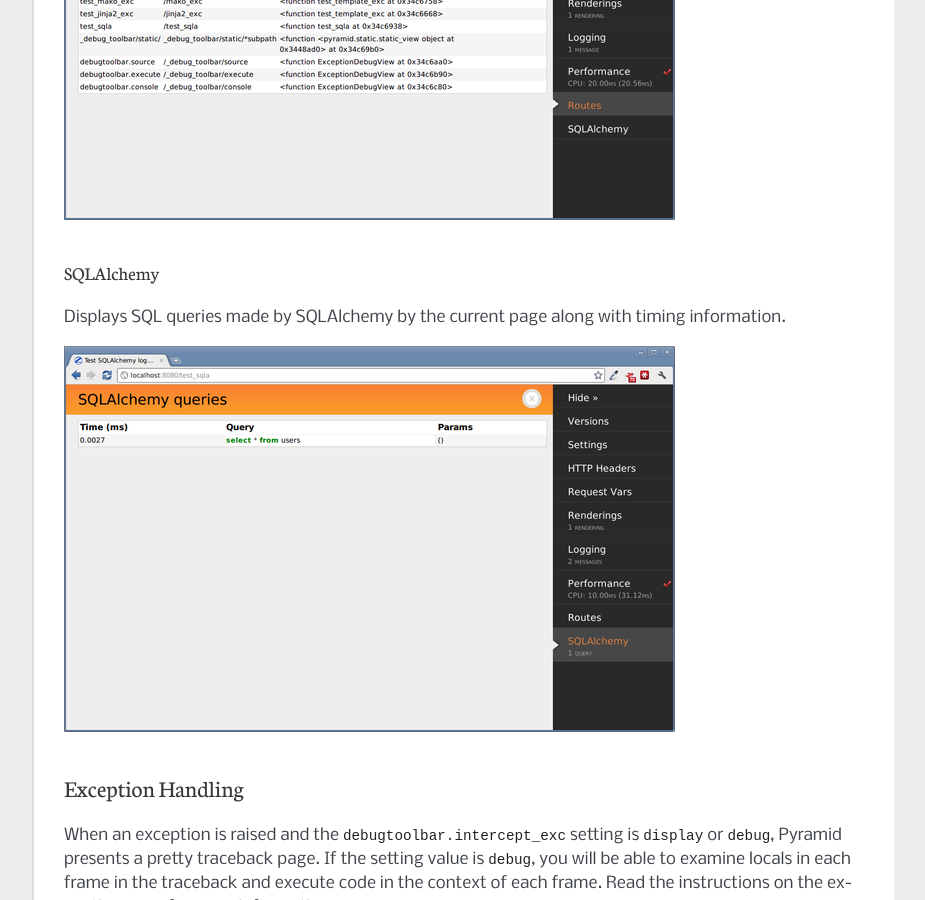
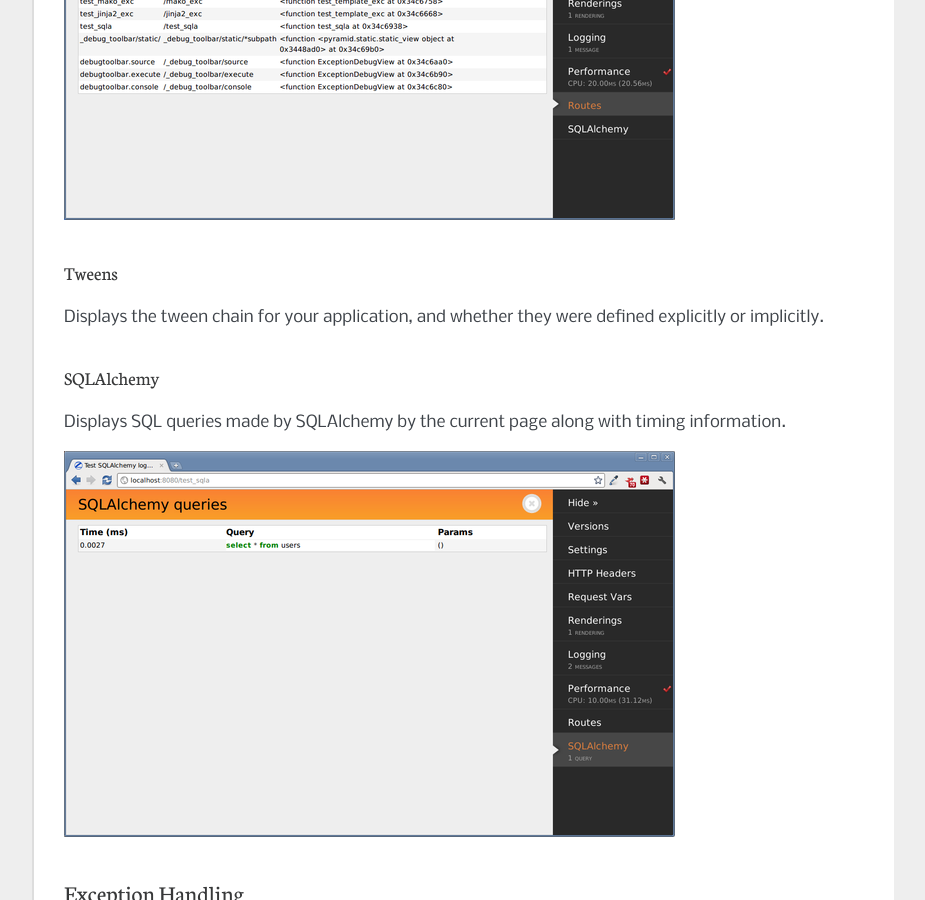
Before and after one commit to Pylons/pyramid_debugtoolbar, a Sphinx documentation site: the page built from docs/index.rst, in a window 1280 px wide and 900 px high, scrolled down 7549 px. Shown: the whole window, without its empty margins (198-1123 px from the left). Built offline with Sphinx 7.4.7, drawn with Linux system fonts in a browser that asks for light colours.

Commit message:
Add short explanation for new tweens panel.

```diff
--- a/docs/index.rst
+++ b/docs/index.rst
@@ -206,6 +206,12 @@
 
 .. image:: routes.png
 
+Tweens
+~~~~~~
+
+Displays the tween chain for your application, and whether they were defined
+explicitly or implicitly.
+
 SQLAlchemy
 ~~~~~~~~~~
 
```
